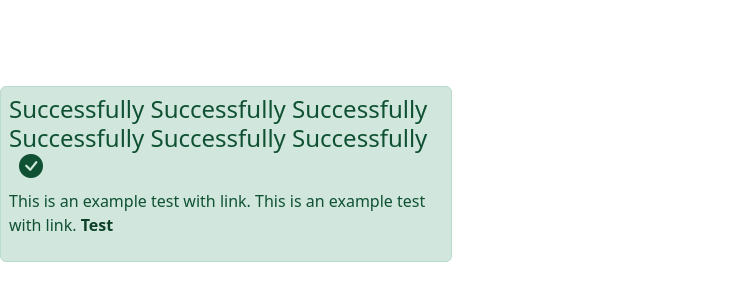
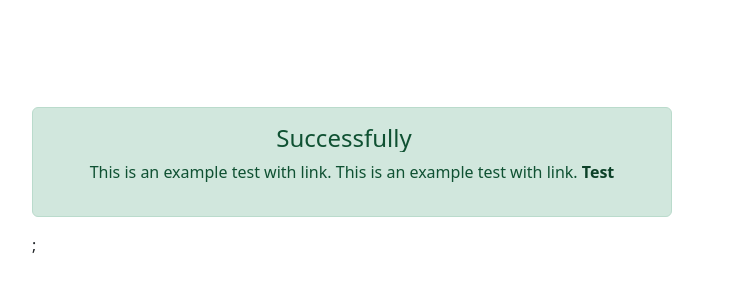
Before and after one commit to toki-ai/Temporary-Rode-Fe, a React (Vite) app: page /alert in a window 1280 px wide. Shown: the part 218-518 px from the top of the page, without its empty margins (0-735 px from the left). Built offline with nearby package versions, Linux system fonts and the light colour scheme; no server answers.

Commit message:
fix alert icon and style

```diff
--- a/src/components/AlertSuccess.jsx
+++ b/src/components/AlertSuccess.jsx
@@ -1,21 +1,17 @@
 import { Alert } from 'react-bootstrap';
-
-import { Container } from './styled';
-
-import 'bootstrap-icons/font/bootstrap-icons.css';
 
 export default function AlertSuccess(props) {
     return (
-        <Container>
-            <Alert variant="success" className="d-flex p-2 flex-column align-items-center">
-                <Alert.Heading>
+        <Alert variant="success" className="d-flex flex-column align-items-center text-break">
+            <Alert.Heading className="w-100 text-center">
+                <div className="text-truncate">
                     {props.title}
-                    <i className="bi bi-check-circle-fill" style={{ padding: '10px' }}></i>
-                </Alert.Heading>
-                <p>
-                    {props.body} <Alert.Link href="#">Test</Alert.Link>
-                </p>
-            </Alert>
-        </Container>
+                    <i className="bi bi-check-circle-fill p-2"></i>
+                </div>
+            </Alert.Heading>
+            <p>
+                {props.body} <Alert.Link href="#">Test</Alert.Link>
+            </p>
+        </Alert>
     );
 }
--- a/src/components/Modal.jsx
+++ b/src/components/Modal.jsx
@@ -1,21 +1,21 @@
 import { useState } from 'react';
 
-import { Button, Modal, CloseButton } from 'react-bootstrap';
+import { Button, Modal } from 'react-bootstrap';
 
-import { BtnStyle, Container } from './styled';
+import { BtnStyle } from './styled';
 
 export default function ModalComponent(props) {
     const [show, setShow] = useState(false);
     const handleClose = () => setShow(false);
     const handleShow = () => setShow(true);
     return (
-        <Container>
-            <BtnStyle>
+        <>
+            <BtnStyle className="text-break">
                 <Button className="btn-flat-1" size="xxl" onClick={handleShow}>
                     Example
                 </Button>
             </BtnStyle>
-            <Modal show={show} onHide={handleClose}>
+            <Modal className="modal-dialog-centered" show={show} onHide={handleClose}>
                 <Modal.Header closeButton>
                     <Modal.Title>{props.title}</Modal.Title>
                 </Modal.Header>
@@ -31,6 +31,6 @@ export default function ModalComponent(props) {
                     </BtnStyle>
                 </Modal.Footer>
             </Modal>
-        </Container>
+        </>
     );
 }
--- a/src/components/TestAlert.jsx
+++ b/src/components/TestAlert.jsx
@@ -3,13 +3,13 @@ import { AlertWidth } from './styled';
 
 const Alerts = {
     id: 1,
-    title: 'Successfully Successfully Successfully Successfully Successfully Successfully',
+    title: 'Successfully',
     body: 'This is an example test with link. This is an example test with link.',
 };
 export default function TestAlert() {
     return (
         <AlertWidth>
-            <AlertSuccess {...Alerts}></AlertSuccess>
+            <AlertSuccess {...Alerts}></AlertSuccess>;
         </AlertWidth>
     );
 }
--- a/src/components/styled.js
+++ b/src/components/styled.js
@@ -55,13 +55,7 @@ export const BtnStyle = styled.div`
     }
 `;
 
-export const Container = styled.div`
-    display: flex;
-    justify-content: center;
-    text-overflow: clip;
-    word-break: break-word;
+export const AlertWidth = styled.div`
+    margin: 2em;
+    width: 40em;
 `;
-
-export const AlertWidth = styled.div`
-    width: 50%;
-`;
```
